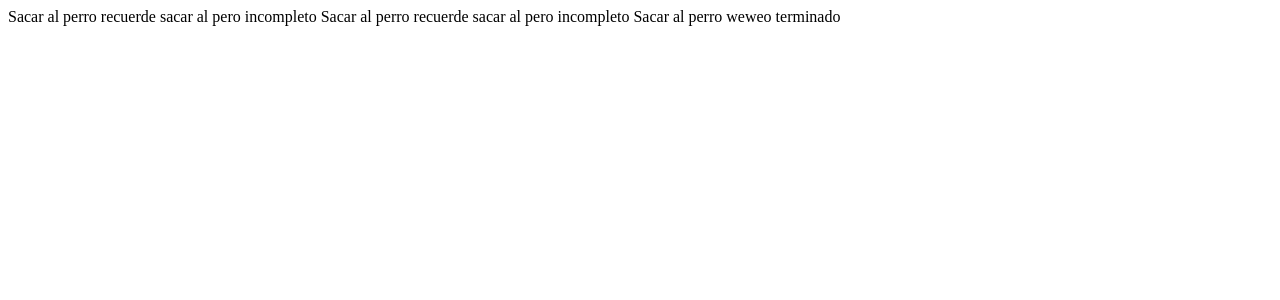
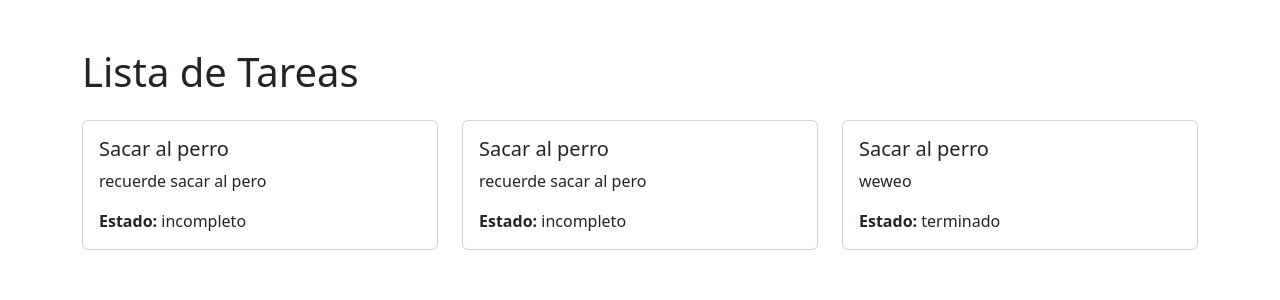
Before and after one commit to Haisonleandro/gestor-de-tareas, a Django app: page / in a window 1280 px wide. Shown: the top 300 px of the page. Run offline with Django 5.2, Linux system fonts and the light colour scheme; data comes from the database, SQL or seed files in the repository; both versions use the stored data as it was after the commit.

Commit message:
le dimos estilos al html con boostrap y terminamos el gestor de tareas

```diff
--- a/gestion/templates/listar.html
+++ b/gestion/templates/listar.html
@@ -4,13 +4,27 @@
     <meta charset="UTF-8">
     <meta name="viewport" content="width=device-width, initial-scale=1.0">
     <title>listar</title>
+    <script src="https://cdn.jsdelivr.net/npm/bootstrap@5.3.3/dist/js/bootstrap.bundle.min.js" integrity="sha384-YvpcrYf0tY3lHB60NNkmXc5s9fDVZLESaAA55NDzOxhy9GkcIdslK1eN7N6jIeHz" crossorigin="anonymous"></script>
+    <link href="https://cdn.jsdelivr.net/npm/bootstrap@5.3.3/dist/css/bootstrap.min.css" rel="stylesheet" integrity="sha384-QWTKZyjpPEjISv5WaRU9OFeRpok6YctnYmDr5pNlyT2bRjXh0JMhjY6hW+ALEwIH" crossorigin="anonymous">
 </head>
 <body>
-    {% for tarea in tareas %}
-    {{tarea.titulo}}
-    {{tarea.descripcion}}
-    {{tarea.estado}}
-    {% endfor%}
-
+    <div class="container mt-5">
+        <h1 class="mb-4">Lista de Tareas</h1>
+        <div class="row">
+            {% for tarea in tareas %}
+            <div class="col-md-4 mb-4">
+                <div class="card">
+                    <div class="card-body">
+                        <h5 class="card-title">{{ tarea.titulo }}</h5>
+                        <p class="card-text">{{ tarea.descripcion }}</p>
+                        <p class="card-text">
+                            <strong>Estado:</strong> {{ tarea.estado }}
+                        </p>
+                    </div>
+                </div>
+            </div>
+            {% endfor %}
+        </div>
+    </div>
 </body>
 </html>
```
Also changed, not shown: gestion/templates/crear.html (+22 -6 lines), db.sqlite3.
